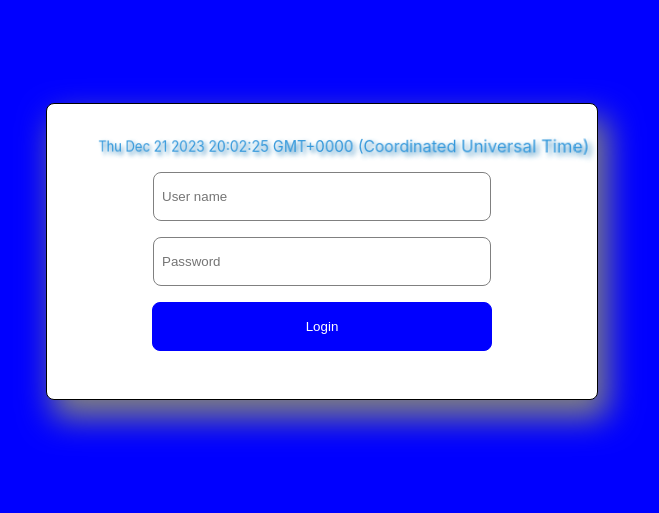
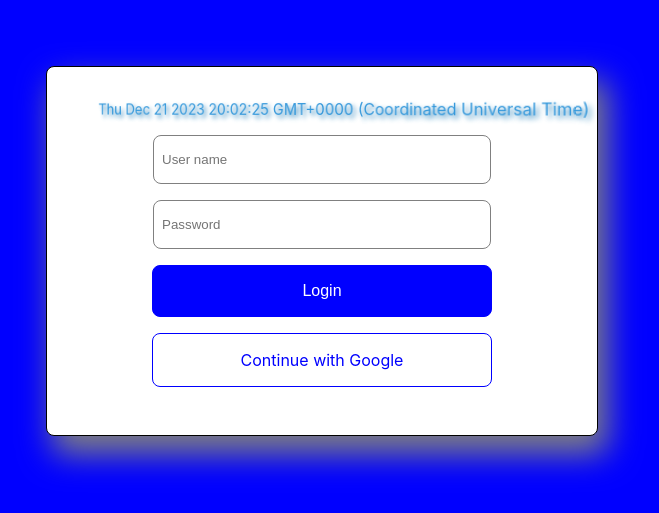
Before and after one commit to SMCCZ/developer-handbook, a React (Create React App) app: page / in a window 1280 px wide. Shown: the part 149-662 px from the top of the page, without its empty margins (318-977 px from the left). Built offline with nearby package versions, Linux system fonts and the light colour scheme.

Commit message:
Auth View

```diff
--- a/src/views/AuthView.jsx
+++ b/src/views/AuthView.jsx
@@ -1,13 +1,4 @@
 export default function AuthView() {
-  // const [currentTime, setCurrentTime] = useState(new Date());
-
-  // useEffect(() => {
-  //   const intervalId = setInterval(() => {
-  //     setCurrentTime(new Date());
-  //   }, 1000);
-
-  //   return () => clearInterval(intervalId);
-  // }, []);
   return (
     <div
       className="card"
@@ -58,6 +49,8 @@ export default function AuthView() {
         >
           Login
         </button>
+
+        <div style={googleButtonStyle}>Continue with Google</div>
       </div>{" "}
     </div>
   );
@@ -78,5 +71,16 @@ const buttonStyle = {
   padding: "16px 32px",
   color: "white",
   borderRadius: "8px",
+  marginBottom: "16px",
+  fontSize: "16px",
+};
+const googleButtonStyle = {
+  border: "1px solid blue",
+  padding: "16px 32px",
+  color: "blue",
+  width: "274px",
+  borderRadius: "8px",
   marginBottom: "32px",
+  fontSize: "16px",
+
 };
```
